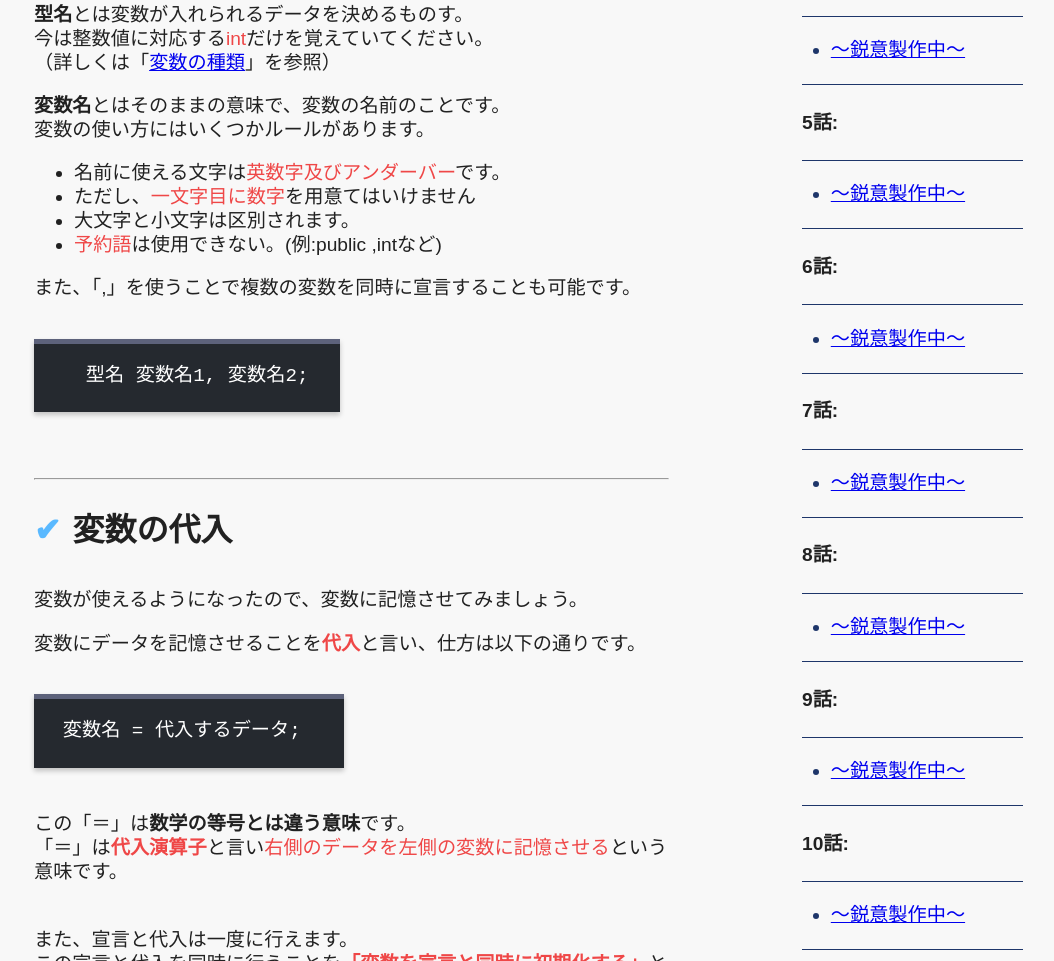
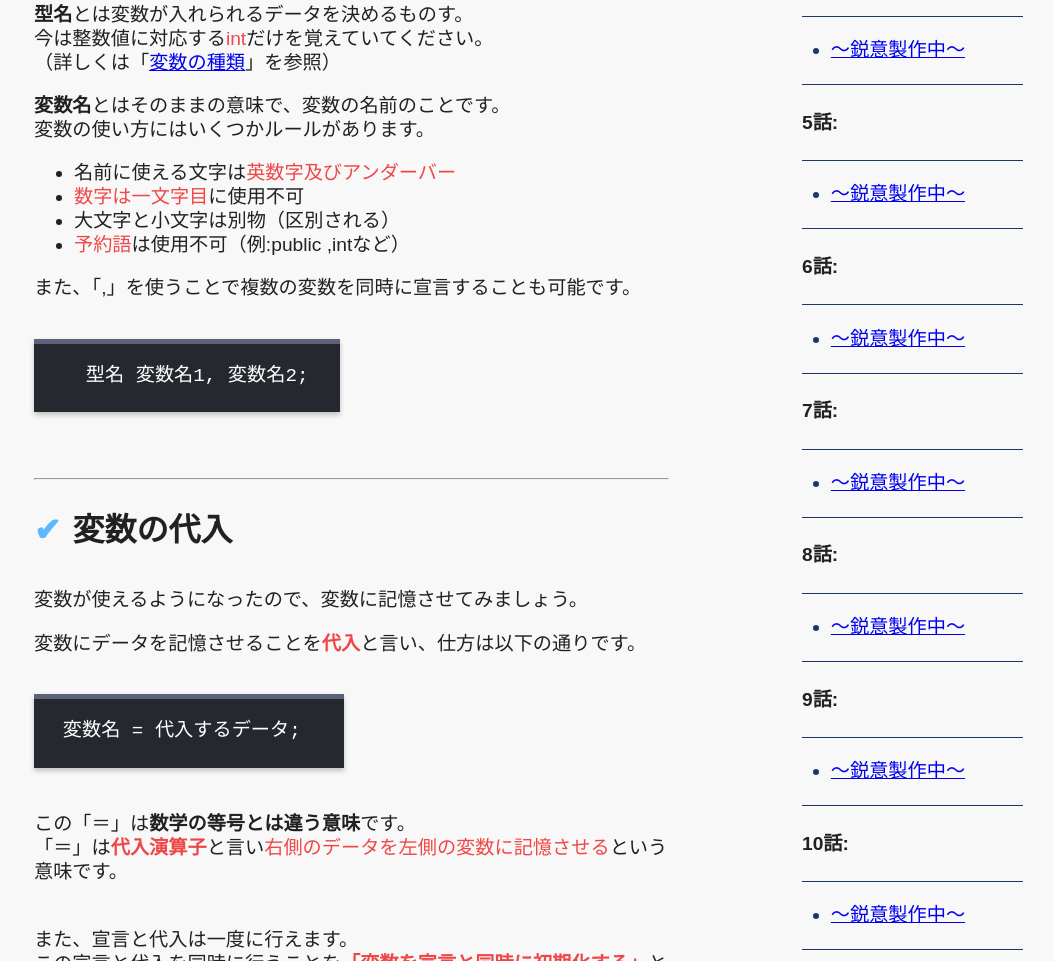
Before and after one commit to NIT-Anan-Procon/beginners_tutorial, a plain HTML site: page 03-01.html in a window 1280 px wide. Shown: the part 1090-2051 px from the top of the page, without its empty margins (222-1276 px from the left). Drawn offline with nearby package versions, Linux system fonts and the light colour scheme.

Commit message:
:memo:3話1ページ目をさらに修正

```diff
--- a/03-01.html
+++ b/03-01.html
@@ -84,16 +84,16 @@
           変数の使い方にはいくつかルールがあります。
           <ul>
             <li>
-                名前に使える文字は<red>英数字及びアンダーバー</red>です。
+                名前に使える文字は<red>英数字及びアンダーバー</red>
             </li>
             <li>
-                ただし、<red>一文字目に数字</red>を用意てはいけません
+                <red>数字は一文字目</red>に使用不可
             </li>
             <li>
-              大文字と小文字は区別されます。
+              大文字と小文字は別物（区別される）
             </li>
             <li>
-              <red>予約語</red>は使用できない。(例:public ,intなど)
+              <red>予約語</red>は使用不可（例:public ,intなど）
             </li>
           </ul>
         </p>
```
